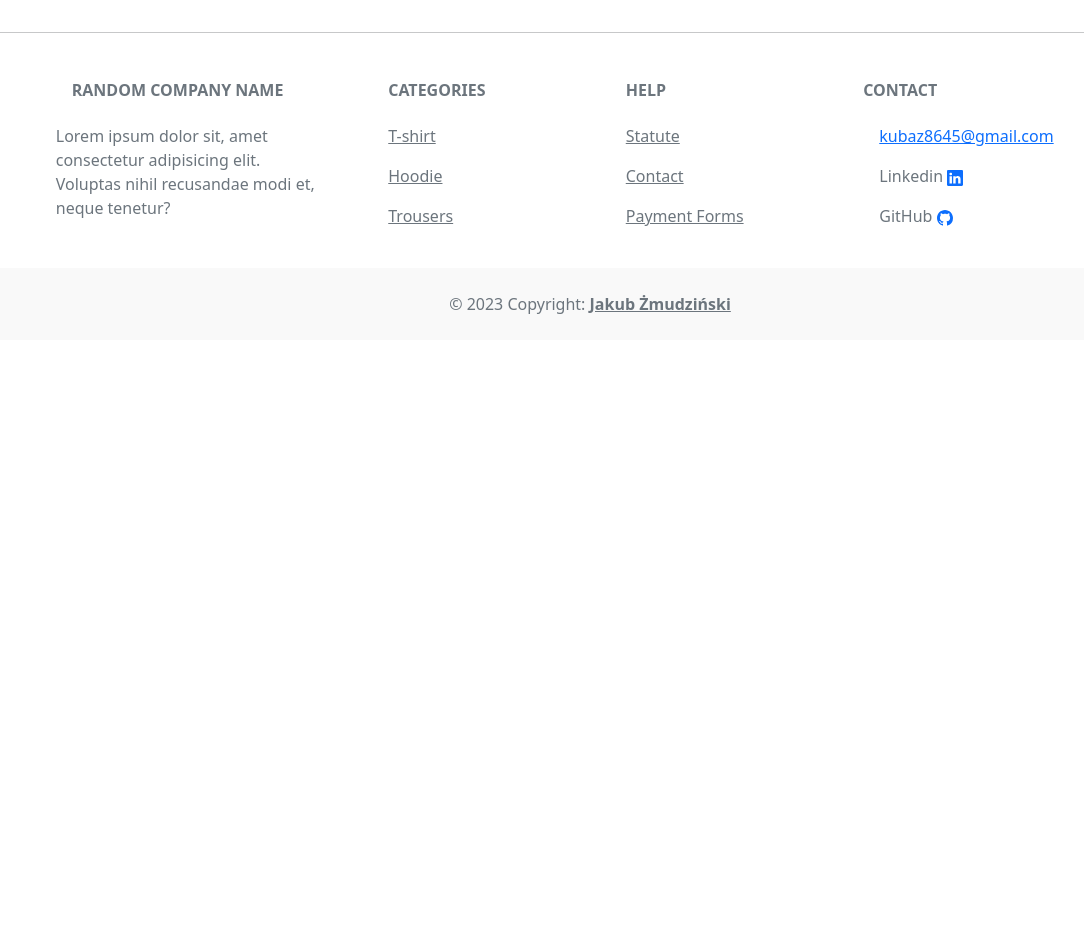
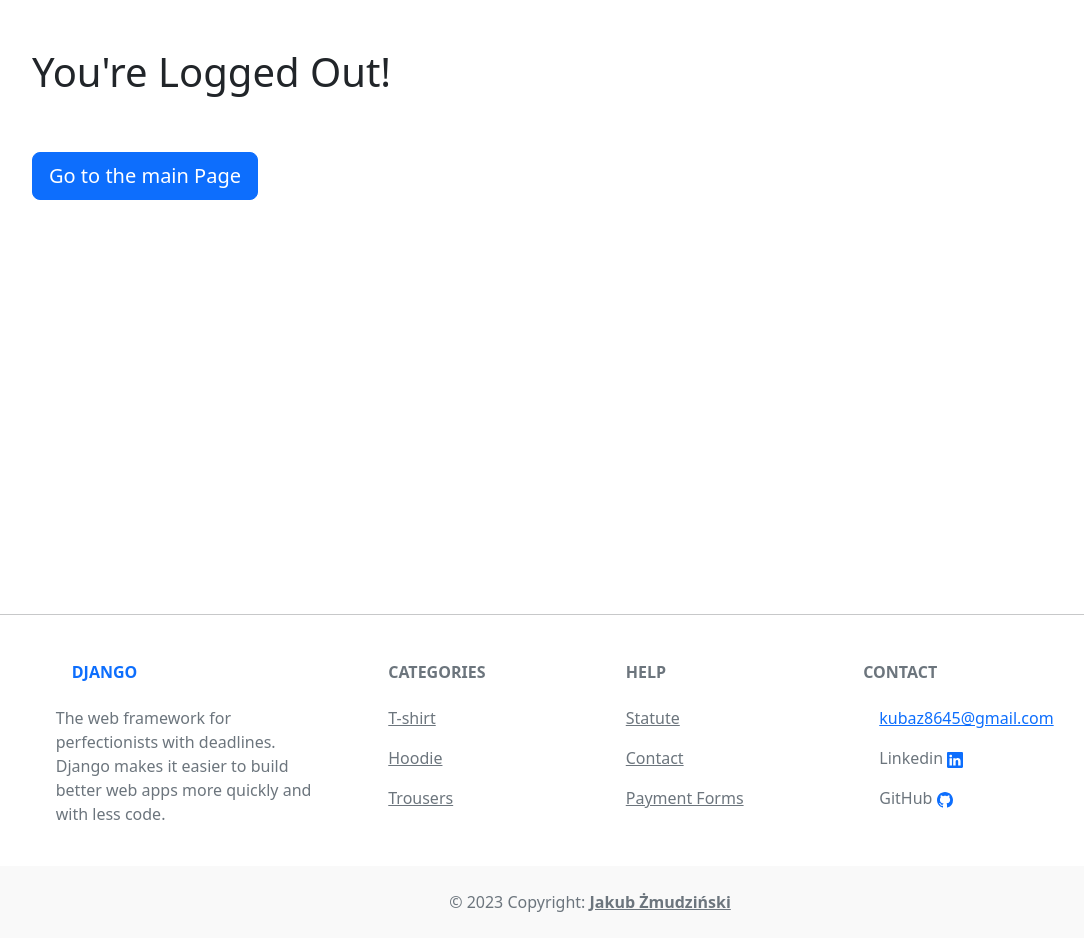
Before and after one commit to Jcob86/Ecommerce_Shop-Django, a Django app: page /logged-out in a window 1280 px wide. Shown: the part 70-1008 px from the top of the page, without its empty margins (50-1134 px from the left). Before the commit the page ends 384 px from the top, so only its background shows below. Run offline with Django 4.2, Linux system fonts and the light colour scheme; data that the repository does not hold is empty.

Commit message:
Templates view final version for login and logged out

```diff
--- /dev/null
+++ b/store/templates/store/logged_out.html
@@ -0,0 +1,10 @@
+{% extends "store/main.html" %} {% load static %} {% block main %}
+<div class="container mt-5" style="height: 550px;">
+    <div class="row mt-5">
+        <div class="col">
+            <h1>You're Logged Out!</h1>
+        <a href="{% url 'main' %}"><button type="button" class="btn btn-primary btn-lg mt-5">Go to the main Page</button></a>
+        </div>
+    </div>
+</div>
+{% endblock %}
--- a/store/templates/store/login.html
+++ b/store/templates/store/login.html
@@ -5,10 +5,10 @@
     {% csrf_token %} {{ form.non_field_errors }}
     <div class="row form-group d-flex justify-content-center">
       <div class="col-2">
-        <label for="{{ form.username.id_for_label }}">Username:</label>
+        <label for="{{ form.username.id_for_label }}">Username</label>
         {{ form.username }} {{ form.username.errors }}
         <label class="mt-3" for="{{ form.password.id_for_label }}"
-          >Password:</label
+          >Password</label
         >
         {{ form.password }} {{ form.password.errors }}
       </div>
--- a/store/templates/store/main.html
+++ b/store/templates/store/main.html
@@ -162,25 +162,23 @@
         <div class="container text-center text-md-start mt-5">
           <div class="row mt-3">
             <div class="col-md-3 col-lg-4 col-xl-3 mx-auto mb-4">
-              <h6 class="text-uppercase fw-bold mb-4">
-                <i class="fas fa-gem me-3 text-secondary"></i>Random Company
-                name
-              </h6>
+              <a href="https://www.djangoproject.com/" style="text-decoration: none;"><h6 class="text-uppercase fw-bold mb-4">
+                <i class="fas fa-gem me-3 text-secondary"></i>Django
+              </h6></a>
               <p>
-                Lorem ipsum dolor sit, amet consectetur adipisicing elit.
-                Voluptas nihil recusandae modi et, neque tenetur?
+                The web framework for perfectionists with deadlines. Django makes it easier to build better web apps more quickly and with less code.
               </p>
             </div>
             <div class="col-md-2 col-lg-2 col-xl-2 mx-auto mb-4">
               <h6 class="text-uppercase fw-bold mb-4">Categories</h6>
               <p>
-                <a href="#!" class="text-reset">T-shirt</a>
+                <a href="/T-shirt" class="text-reset">T-shirt</a>
               </p>
               <p>
-                <a href="#!" class="text-reset">Hoodie</a>
+                <a href="/Hoodie" class="text-reset">Hoodie</a>
               </p>
               <p>
-                <a href="#!" class="text-reset">Trousers</a>
+                <a href="/Trousers" class="text-reset">Trousers</a>
               </p>
             </div>
             <div class="col-md-3 col-lg-2 col-xl-2 mx-auto mb-4">
@@ -189,7 +187,7 @@
                 <a href="#!" class="text-reset">Statute</a>
               </p>
               <p>
-                <a href="#!" class="text-reset">Contact</a>
+                <a href="/contact" class="text-reset">Contact</a>
               </p>
               <p>
                 <a href="#!" class="text-reset">Payment Forms</a>
--- a/store/urls.py
+++ b/store/urls.py
@@ -6,7 +6,8 @@ urlpatterns = [
     path('', views.main, name='main'),
     path('contact', views.contact, name='contact'),
     path('login', views.CustomLoginView.as_view(), name='login'),
-    path('logout', LogoutView.as_view(next_page='main'), name='logout'),
+    path('logout', LogoutView.as_view(next_page='logged-out'), name='logout'),
+    path('logged-out', views.logged_out, name='logged-out'),
     path('register', views.CustomRegisterView.as_view(), name='register'),
     path('<str:category>', views.productList, name='products'),
 ]
--- a/store/views.py
+++ b/store/views.py
@@ -19,6 +19,16 @@ class CustomLoginView(LoginView):
     def get_success_url(self) -> str:
         return reverse_lazy('main')
 
+    def get_context_data(self, **kwargs):
+        context = super().get_context_data(**kwargs)
+        collections = Collection.objects.all()
+        collection_titles = []
+        for collection in collections:
+            collection_titles.append(collection.title)
+        context['collection_title'] = collection_titles
+        return context
+
+
 
 # Register functionality
 class CustomRegisterView(FormView):
@@ -36,6 +46,26 @@ class CustomRegisterView(FormView):
         if self.request.user.is_authenticated:
             return redirect('main')
         return super().get(request, *args, **kwargs)
+
+    def get_context_data(self, **kwargs):
+        context = super().get_context_data(**kwargs)
+        collections = Collection.objects.all()
+        collection_titles = []
+        for collection in collections:
+            collection_titles.append(collection.title)
+        context['collection_title'] = collection_titles
+        return context
+
+# view after logging out
+def logged_out(request):
+    collections = Collection.objects.all()
+    collection_titles = []
+    for collection in collections:
+        collection_titles.append(collection.title)
+    context = {
+        'collection_title':collection_titles
+    }
+    return render(request, 'store/logged_out.html', context)
 
 
 # main page view
```
